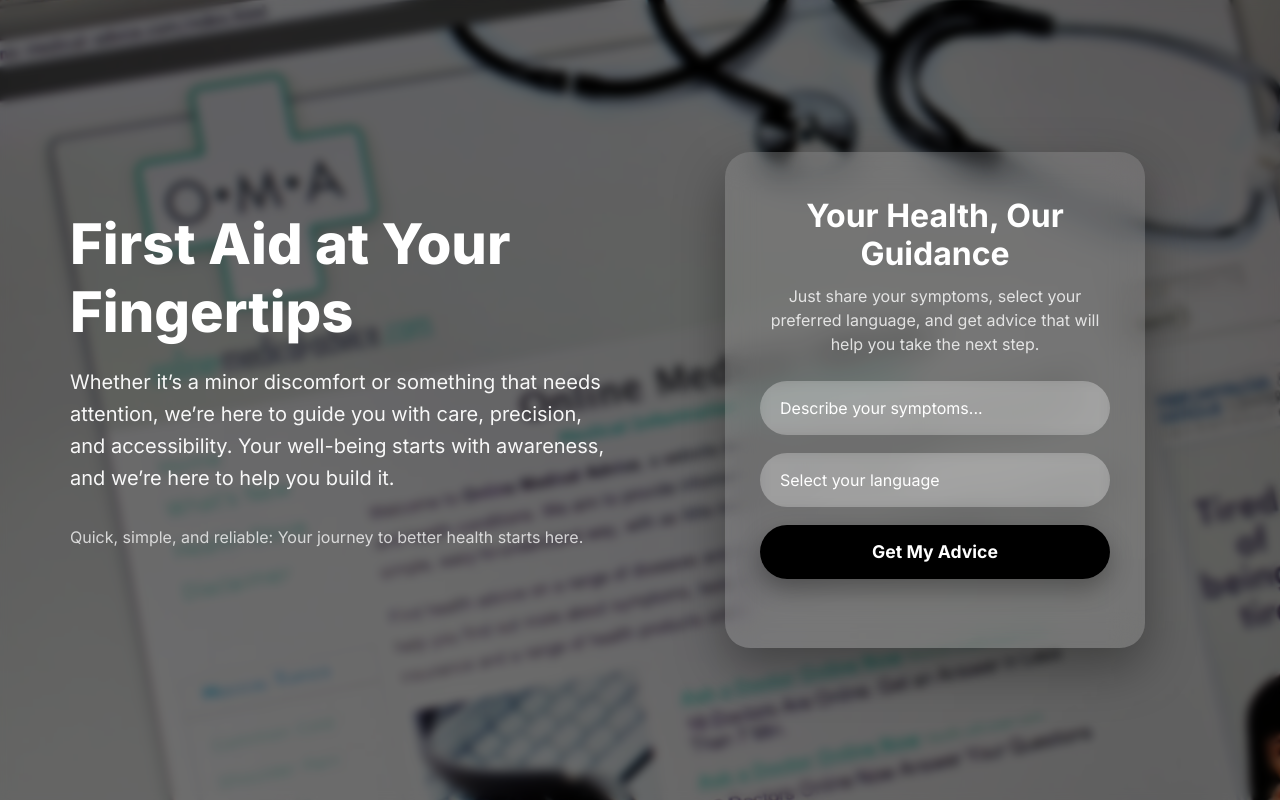
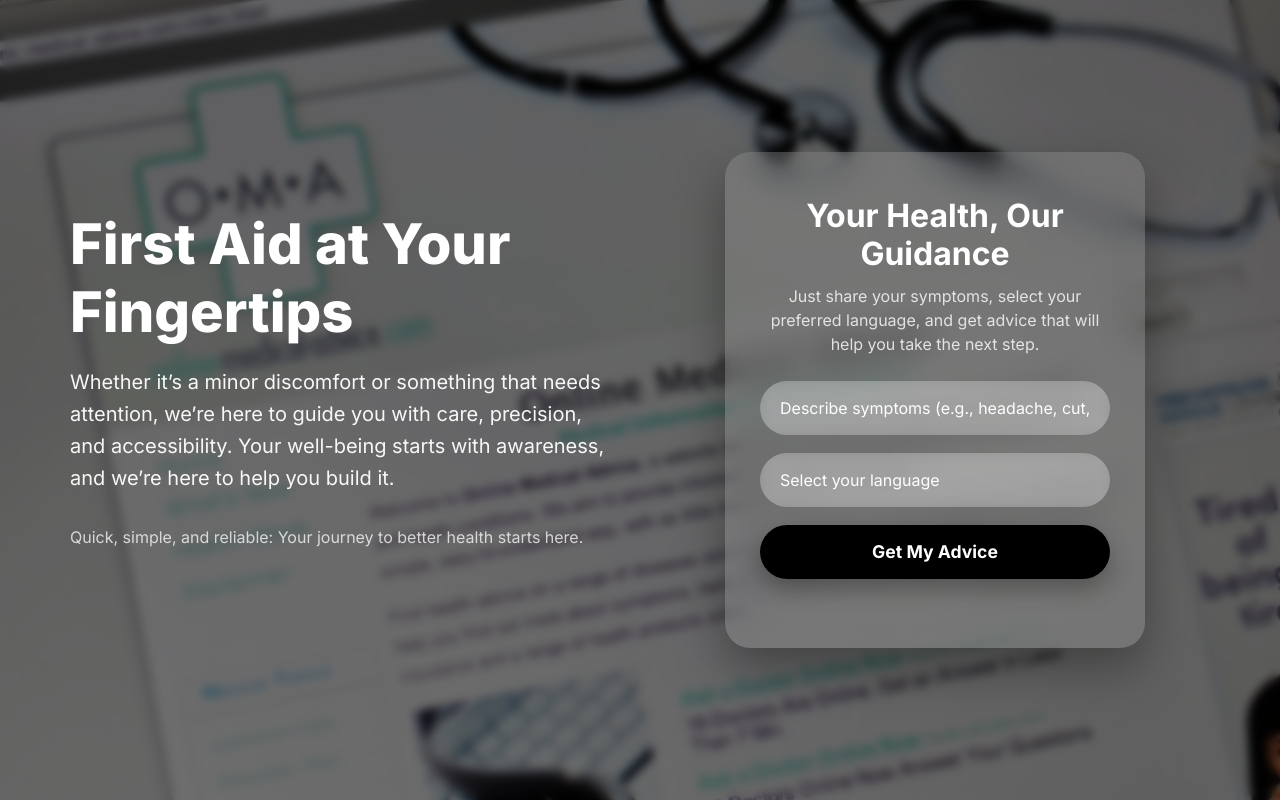
Before and after one commit to Sunidhi-Gautam/First-Aid-Expert-System, a Flask app: page / in a window 1280 px wide. Run offline with Flask 3, Linux system fonts and the light colour scheme.

Commit message:
Add symptom cue

```diff
--- a/templates/index.html
+++ b/templates/index.html
@@ -197,7 +197,7 @@
                     next step.</p>
 
                 <form action="/get_advice" method="post">
-                    <input type="text" name="symptom" class="form-control" placeholder="Describe your symptoms..."
+                    <input type="text" name="symptom" class="form-control" placeholder="Describe symptoms (e.g., headache, cut, sunburn)"
                         required>
 
                     <select name="language" class="form-select">
```
